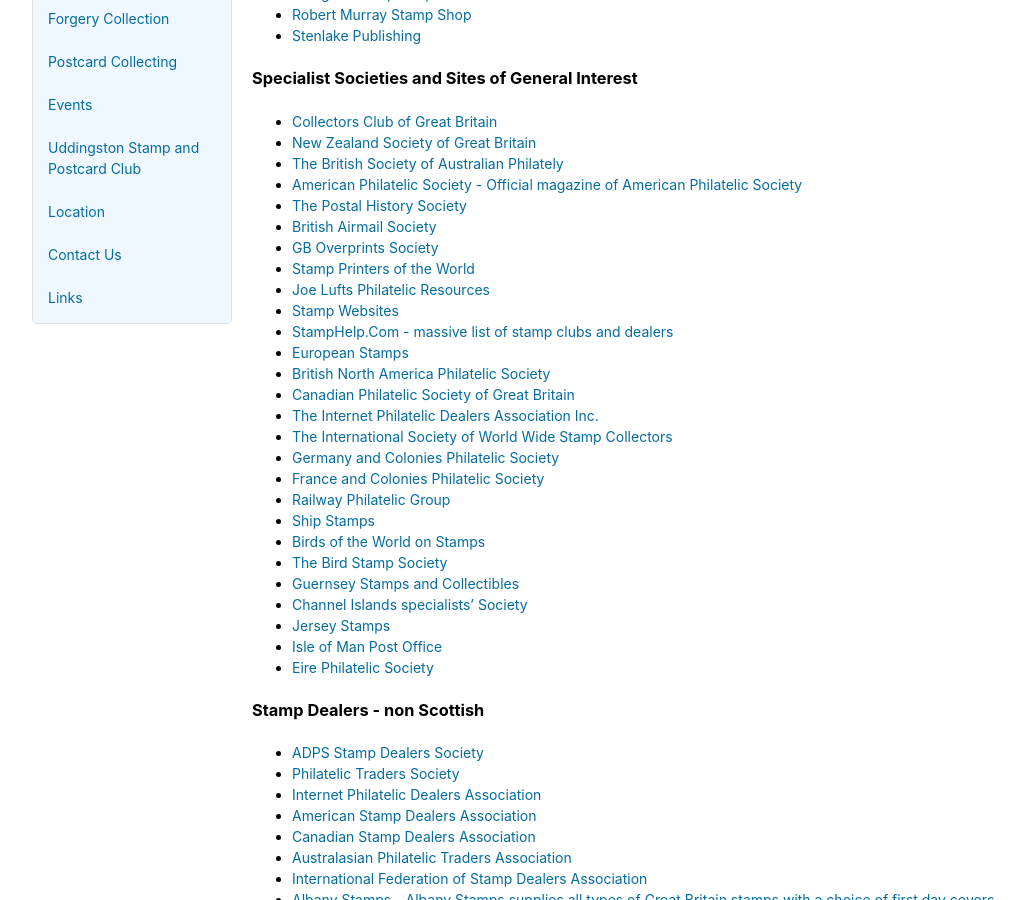
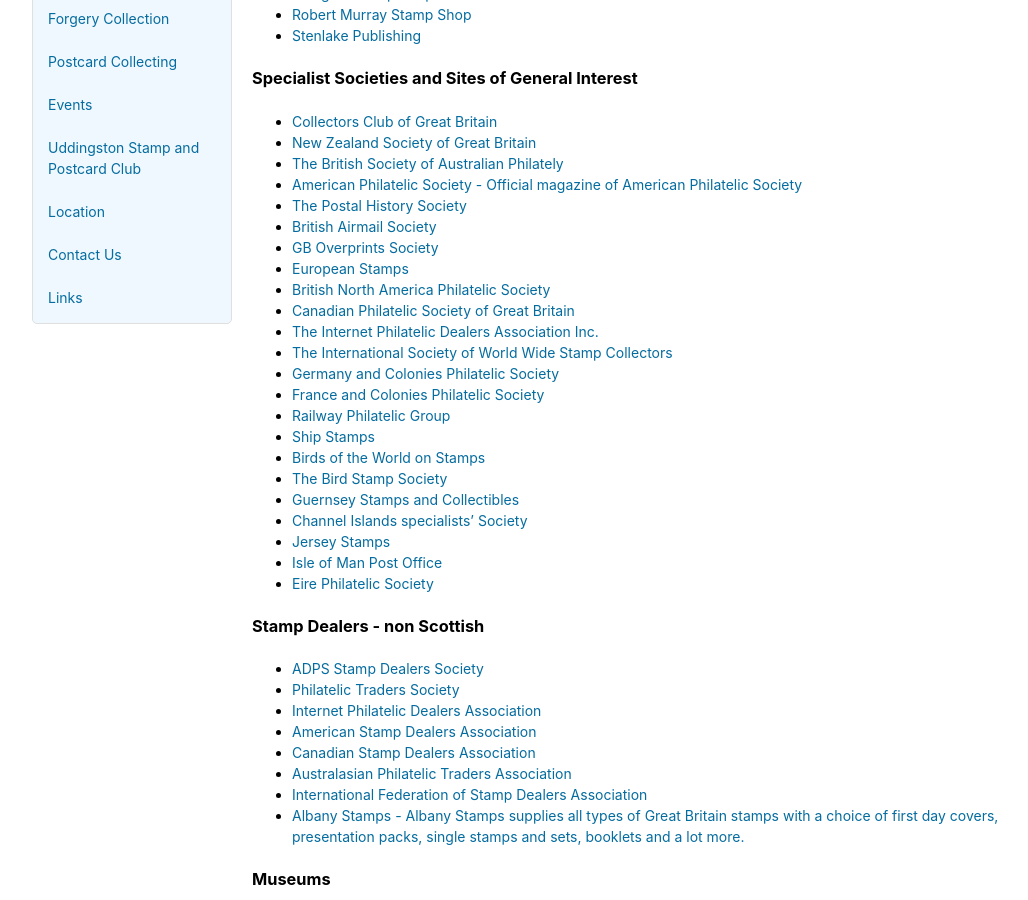
Before and after one commit to astalker/caledonian-stamps, a Jekyll site: the page built from links.md, in a window 1280 px wide and 900 px high, scrolled down 439 px. Shown: the whole window, without its empty margins (118-1146 px from the left). Built offline with Jekyll 4.4.1, drawn with Linux system fonts in a browser that asks for light colours; our own code applies the rules of GitHub Pages for plain Markdown files.

Commit message:
4 sites deleted

```diff
--- a/links.md
+++ b/links.md
@@ -24,10 +24,6 @@
 - [The Postal History Society](https://www.postalhistory.org.uk/)
 - [British Airmail Society](https://www.britishairmailsociety.co.uk)
 - [GB Overprints Society](https://www.gbos.org.uk/)
-- [Stamp Printers of the World](https://www.stampprinters.info/)
-- [Joe Lufts Philatelic Resources](https://josephluft.com/joeluft)
-- [Stamp Websites](https://www.stampwebsites.co.uk/)
-- [StampHelp.Com - massive list of stamp clubs and dealers](https://www.stamphelp.com)
 - [European Stamps](https://www.europeanstamps.net/)
 - [British North America Philatelic Society](https://www.bnaps.org/)
 - [Canadian Philatelic Society of Great Britain](https://www.canadianpsgb.org.uk)
```
